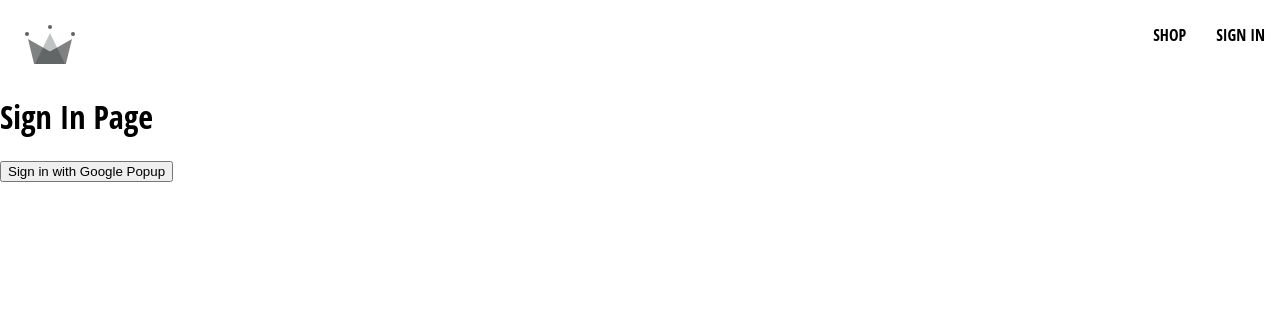
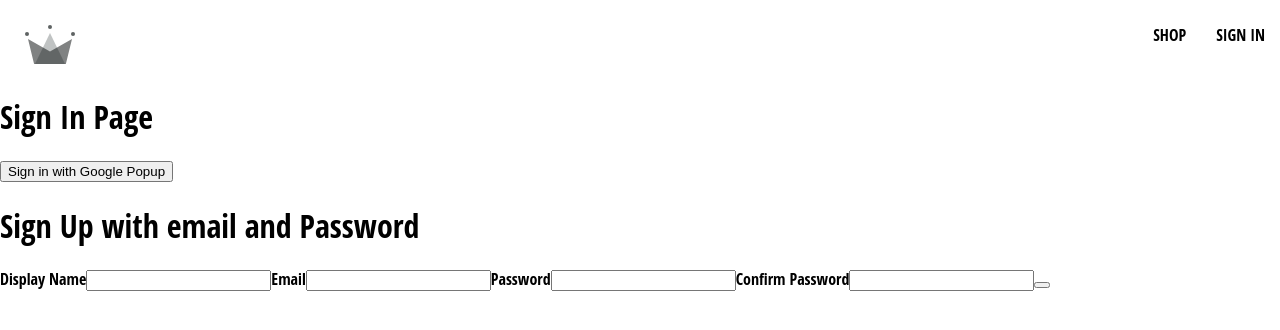
Before and after one commit to tzits/store, a React (Create React App) app in the folder pngs-r-us/: page /sign-in in a window 1280 px wide. Shown: the top 330 px of the page. Built offline with nearby package versions, Linux system fonts and the light colour scheme.

Commit message:
creating login form

```diff
--- /dev/null
+++ b/pngs-r-us/src/components/sign-up-form/sign-up-form.component.jsx
@@ -0,0 +1,42 @@
+
+import { useState } from 'react';
+
+const defaultFormFields = {
+    displayName: '',
+    email: '',
+    password: '',
+    confirmPassword: ''
+}
+
+const SignUpForm= () => {
+    const [formFields, setFormFields] = useState(defaultFormFields)
+    const { displayName, email, password, confirmPassword } = formFields
+
+    console.log(formFields)
+
+    const handleChange = (e) => {
+        const { name, value } = e.target;
+        setFormFields({...formFields, [name]: value})
+    };
+
+    return (
+        <div>
+            <h1>Sign Up with email and Password</h1>
+            <form onSubmit={() => {}}>
+                <label>Display Name</label>
+                <input type='text' required onChange={handleChange} name='displayName' value={displayName}/>
+                <label>Email</label>
+                <input type='email' required onChange={handleChange} name='email' value={email} />
+                <label>Password</label>
+                <input type='password' required onChange={handleChange} name='password' value={password}/>
+                <label>Confirm Password</label>
+                <input type='password' required onChange={handleChange} name='confirmPassword' value={confirmPassword}/>
+                <button type='submit'></button>
+            </form>
+        </div>
+    )
+}
+
+
+
+export default SignUpForm
--- a/pngs-r-us/src/routes/sign-in/sign-in.component.jsx
+++ b/pngs-r-us/src/routes/sign-in/sign-in.component.jsx
@@ -1,17 +1,28 @@
-import { signInWithGooglePopup, createUserDocumentFromAuth } from "../../utils/firebase/firebase.utils"
+import { useEffect } from 'react';
+import { getRedirectResult } from 'firebase/auth';
 
+import {
+    auth,
+    signInWithGooglePopup,
+    signInWithGoogleRedirect,
+    createUserDocumentFromAuth,
+} from "../../utils/firebase/firebase.utils"
+
+import SignUpForm from '../../components/sign-up-form/sign-up-form.component'
 
 const SignIn = () => {
+
     const logGoogleUser = async () => {
         const { user } = await signInWithGooglePopup();
-        const userDocRef = await createUserDocumentFromAuth(user);
+        const userDocRef = await createUserDocumentFromAuth(user)
+
     }
+
     return (
         <div>
             <h1>Sign In Page</h1>
-            <button onClick={logGoogleUser}>
-                Sign in with Google Popup
-            </button>
+            <button onClick={logGoogleUser}>Sign in with Google Popup</button>
+            <SignUpForm />
         </div>
     )
 }
--- a/pngs-r-us/src/utils/firebase/firebase.utils.js
+++ b/pngs-r-us/src/utils/firebase/firebase.utils.js
@@ -32,6 +32,8 @@
 
 export const auth = getAuth()
 export const signInWithGooglePopup = () => signInWithPopup(auth, provider);
+export const signInWithGoogleRedirect = () => signInWithRedirect(auth, provider);
+
 
 export const db = getFirestore();
 
```
